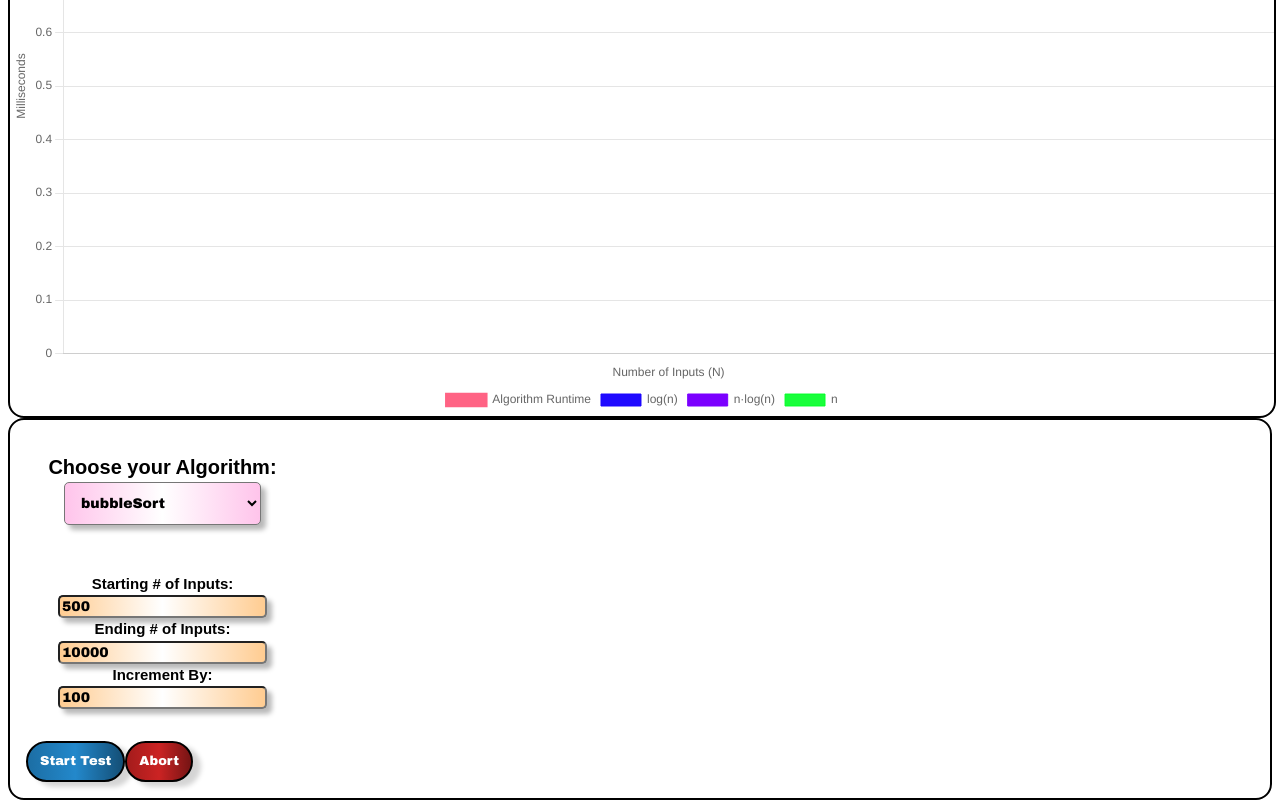
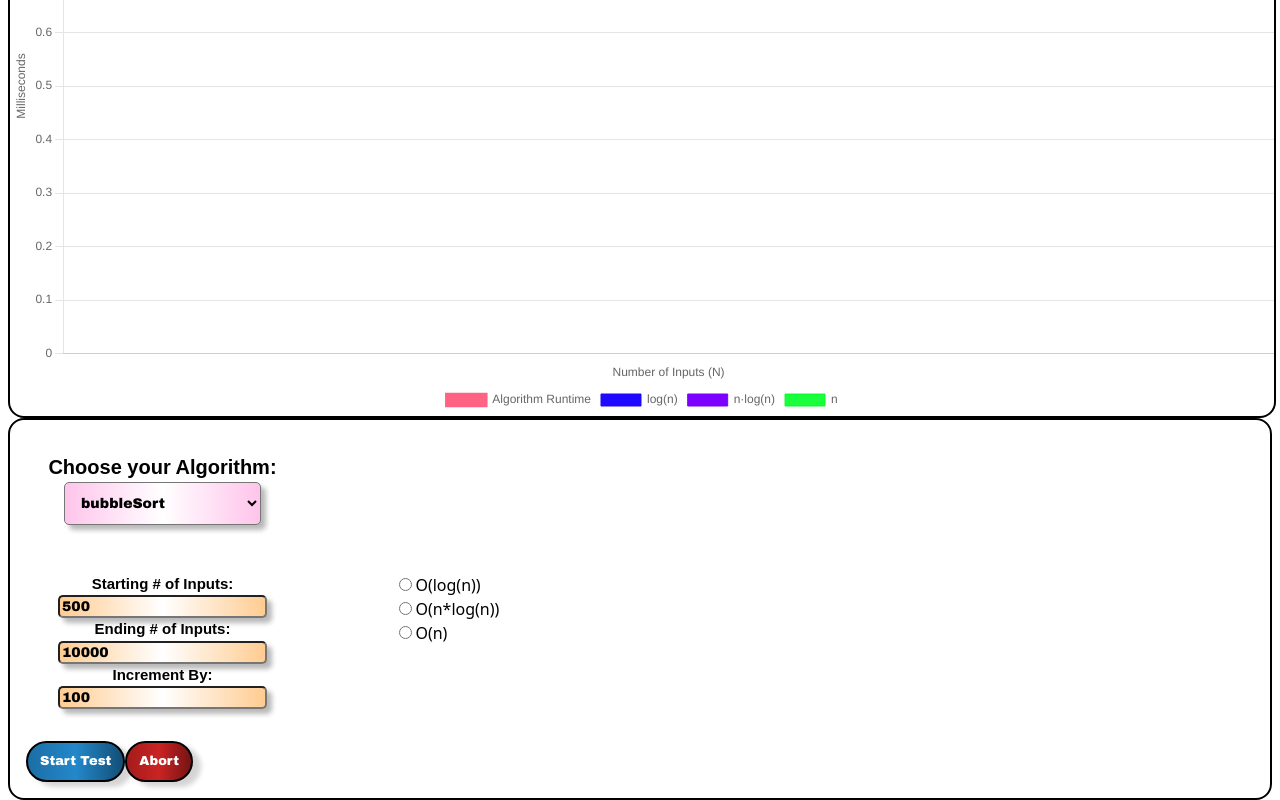
Before and after one commit to Notorious-Big-O/time-complexity-visualizer, a React (Vite) app: page / in a window 1280 px wide. Shown: the part 317-1117 px from the top of the page. Built offline with nearby package versions, Linux system fonts and the light colour scheme.

Commit message:
chore(style): Add initial radiobutton structure

```diff
--- a/src/components/Control.jsx
+++ b/src/components/Control.jsx
@@ -13,6 +13,7 @@ const Control = ({
   runTests,
 }) => {
   return (
+    <div className={styles.controlBox}>
       <div className='control'>
         <div>
           <div className={styles.algoSection}>
@@ -64,6 +65,25 @@ const Control = ({
           <button className={styles.abortButton}>Abort</button>
         </div>
       </div>
+      <div class={styles.algoControls}>
+        <p>
+          <form>
+            <div>
+              <input type='radio' name='algoSelector' value='log(n)' />
+              <label htmlFor=''>O(log(n))</label>
+            </div>
+            <div>
+              <input type='radio' name='algoSelector' value='log(n)' />
+              <label htmlFor=''>O(n*log(n)) </label>
+            </div>
+            <div>
+              <input type='radio' name='algoSelector' value='log(n)' />
+              <label htmlFor=''>O(n) </label>
+            </div>
+          </form>
+        </p>
+      </div>
+    </div>
   );
 };
 export default Control;
--- a/src/components/Control.module.css
+++ b/src/components/Control.module.css
@@ -152,3 +152,15 @@ button:hover {
   font-size: 20px;
   color: #000000;
 }
+
+.controlBox {
+  display: flex;
+  flex-direction: row;
+  align-items: center;
+  justify-content: space-between;
+  flex-grow: 1;
+}
+
+.algoControls {
+  flex-basis: 70%;
+}
```
Lines whose indentation alone changed are shown as unchanged.
